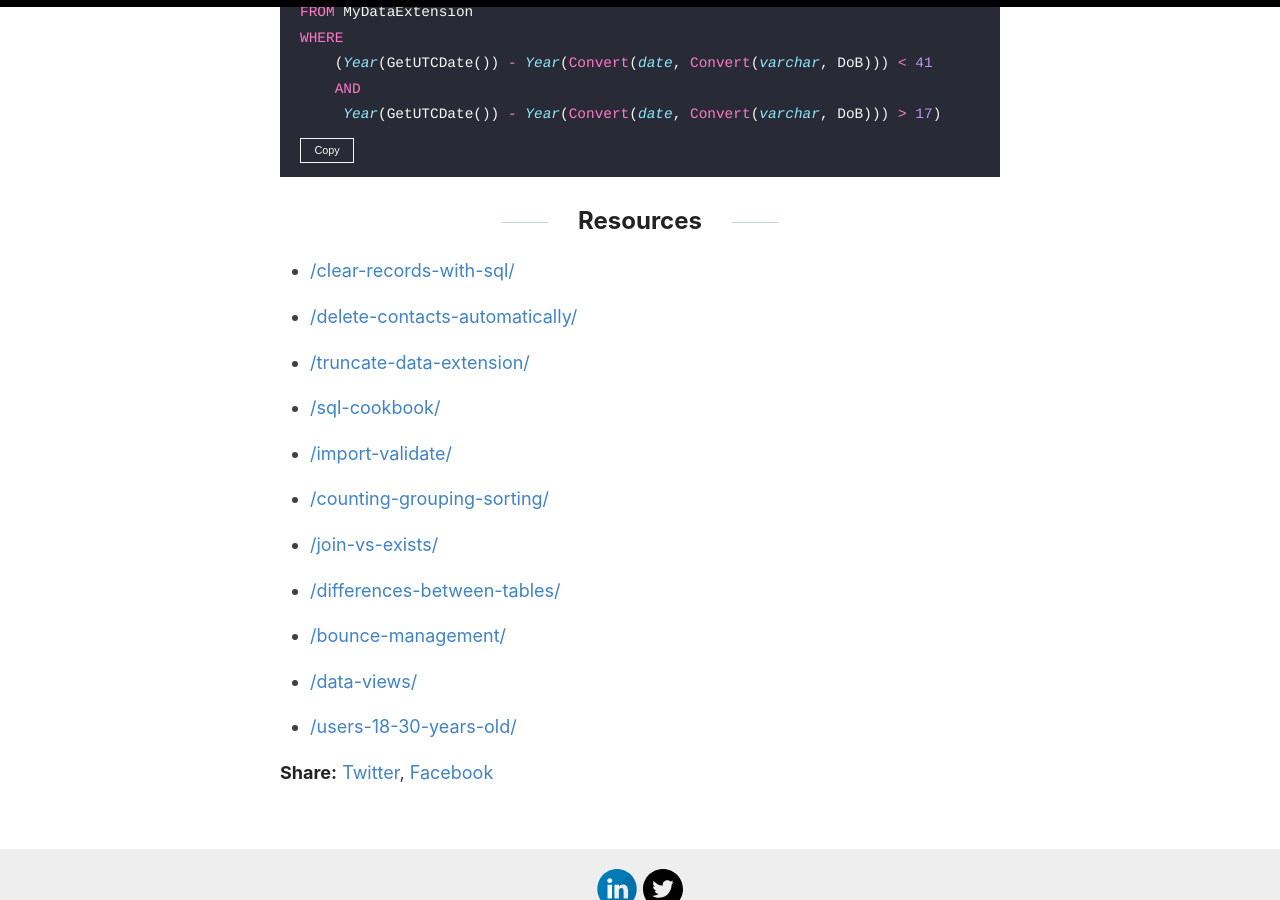
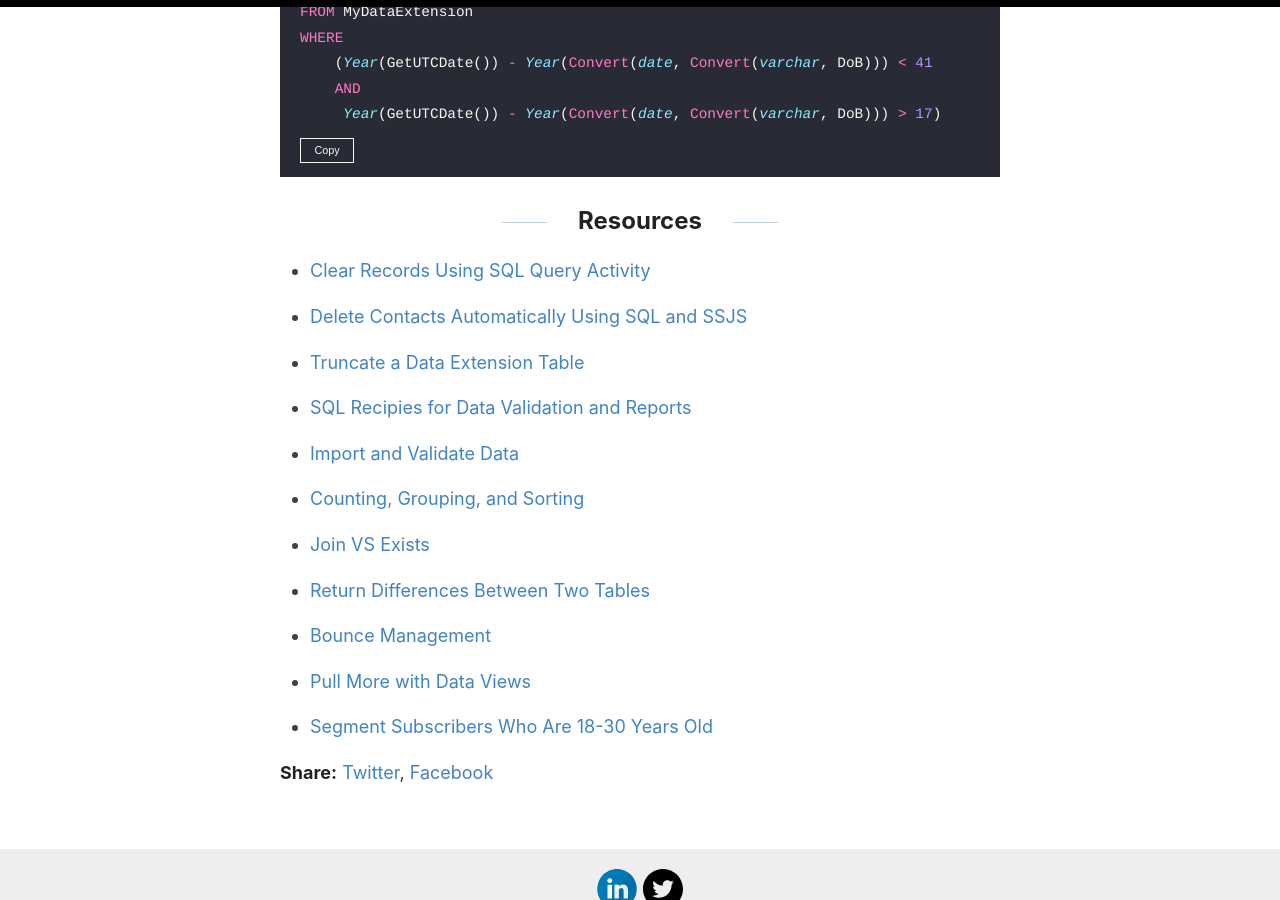
Before and after one commit to karolcholewa/blog, a Jekyll site: the page built from _posts/2021-03-12-sql-cookbook.md, in a window 1280 px wide and 900 px high, scrolled down 2755 px. Built offline with Jekyll 4.4.1, drawn with Linux system fonts in a browser that asks for light colours.

Commit message:
updated post

```diff
--- a/_posts/2021-03-12-sql-cookbook.md
+++ b/_posts/2021-03-12-sql-cookbook.md
@@ -85,5 +85,5 @@ WHERE
 
 ## Resources
 {% for post in site.categories['SQL'] %}
-*   [{{ post.url }}]({{post.title}}{{ site.baseurl }})
+*   [{{ post.title }}]({{ site.baseurl }}{{post.url}})
 {% endfor %}
```
